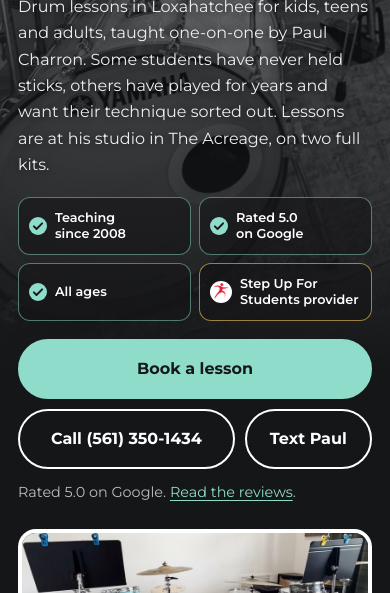
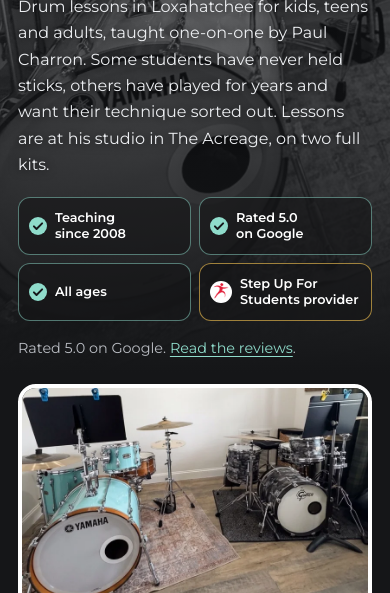
Before and after one commit to gantolin/paul-charron-drums-preview, a plain HTML site: page index.html in a window 390 px wide. Shown: the part 189-782 px from the top of the page. Drawn offline with Linux system fonts and the light colour scheme; a script that the page names is missing.

Commit message:
Phone hero: hide Book, Call, Text buttons (bottom bar has them)
Co-Authored-By: Claude Fable 5.2 <noreply@anthropic.com>

```diff
--- a/book.html
+++ b/book.html
@@ -10,7 +10,7 @@
 <link rel="preconnect" href="https://fonts.googleapis.com">
 <link rel="preconnect" href="https://fonts.gstatic.com" crossorigin>
 <link href="https://fonts.googleapis.com/css2?family=Montserrat:wght@400;500;600;700&display=swap" rel="stylesheet">
-<link rel="stylesheet" href="styles.css?v=49">
+<link rel="stylesheet" href="styles.css?v=50">
 </head>
 <body>
 
--- a/index.html
+++ b/index.html
@@ -10,7 +10,7 @@
 <link rel="preconnect" href="https://fonts.googleapis.com">
 <link rel="preconnect" href="https://fonts.gstatic.com" crossorigin>
 <link href="https://fonts.googleapis.com/css2?family=Montserrat:wght@400;500;600;700&display=swap" rel="stylesheet">
-<link rel="stylesheet" href="styles.css?v=49">
+<link rel="stylesheet" href="styles.css?v=50">
 <script type="application/ld+json">
 {
   "@context": "https://schema.org",
--- a/styles.css
+++ b/styles.css
@@ -917,3 +917,6 @@ summary::before, summary::after { background: var(--hoop); }
 }
 /* Tablets (861 to 1000px): keep the Step Up badge on its own centered line under the badges box. */
 @media (min-width: 861px) and (max-width: 1000px) { .hero-su { display: flex; width: fit-content; margin: 12px auto 0; } }
+
+/* Phone hero: no Book, Call and Text buttons here; the bar fixed to the bottom of the screen already has all three (Gene, 2026-11-22). */
+@media (max-width: 860px) { .hero-actions { display: none; } .hero-note { margin-top: 16px; } }
```
Also changed, not shown: contact.html (+1 -1 lines), drum-beat-maker.html (+1 -1 lines), drum-lessons-lake-worth-fl.html (+1 -1 lines), drum-lessons-palm-beach-gardens-fl.html (+1 -1 lines), drum-lessons-royal-palm-beach-fl.html (+1 -1 lines), drum-lessons-wellington-fl.html (+1 -1 lines), drum-lessons-west-palm-beach-fl.html (+1 -1 lines), metronome.html (+1 -1 lines), online-drum-lessons.html (+1 -1 lines), practice-timer.html (+1 -1 lines), step-up-for-students-drum-lessons.html (+1 -1 lines), student-login.html (+1 -1 lines).
